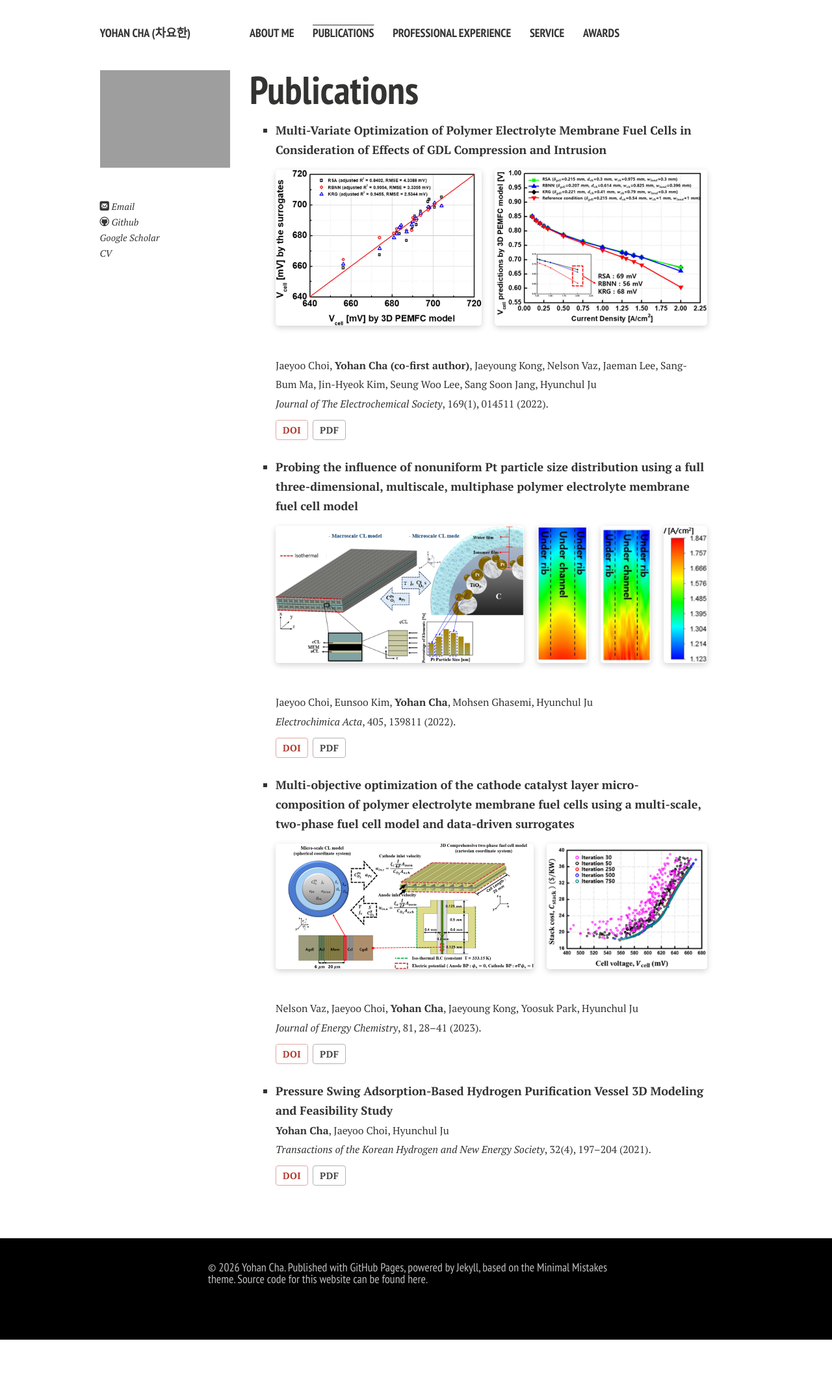
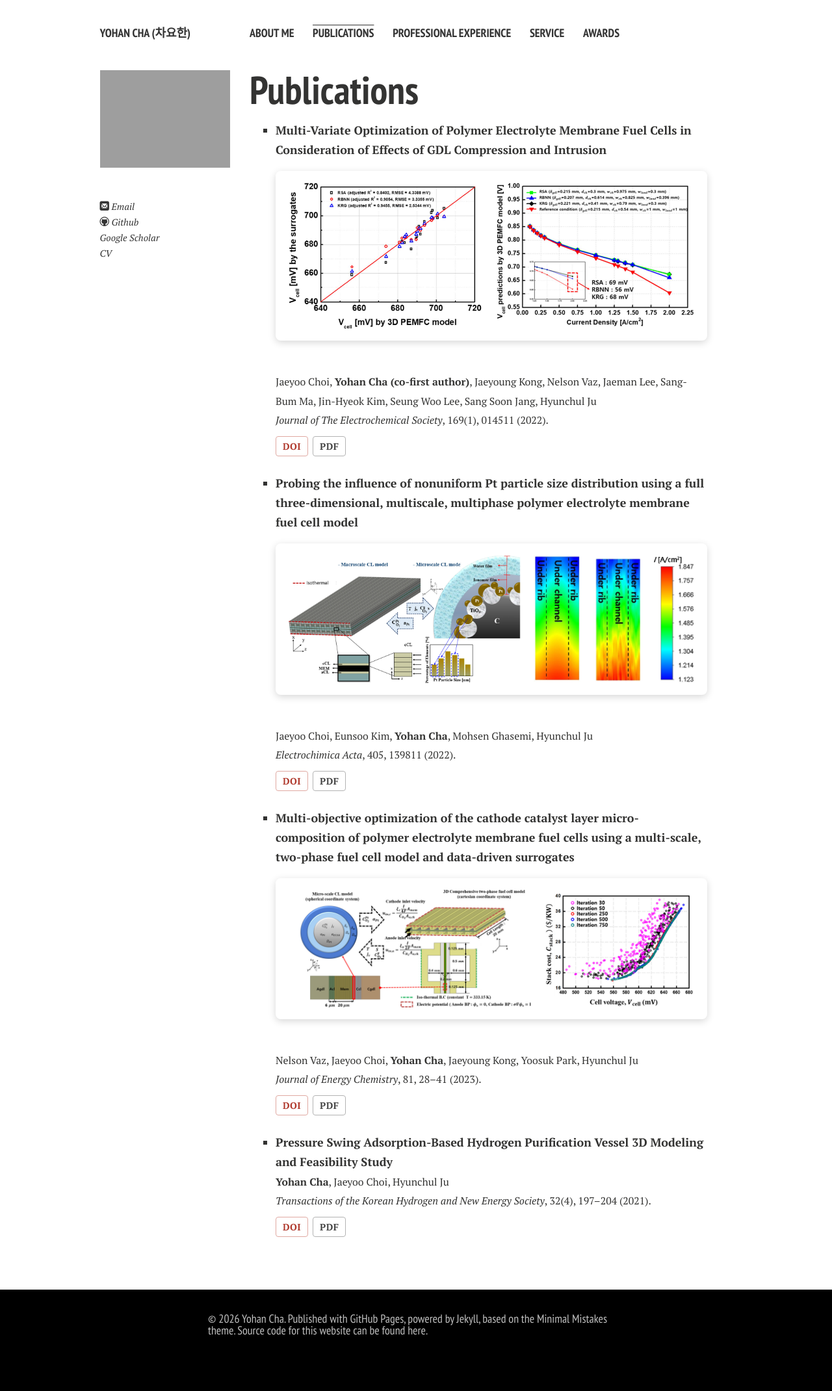
Before and after one commit to powerfulsmooth/powerfulsmooth.github.io, a Jekyll site: the page built from publications.md, in a window 1280 px wide. Shown: the whole page at 65% size. Built offline with Jekyll 4.4.1, drawn with Linux system fonts in a browser that asks for light colours; nearby versions of some CDN libraries; comment, search, counter and statistics services are not loaded; a style sheet for code colours, icons or effects is not loaded; before the commit the page ends 2061 px from its top, so only the background shows below that.

Commit message:
Add files via upload

```diff
--- a/_includes/head.html
+++ b/_includes/head.html
@@ -77,10 +77,10 @@
 }
 /* 2) Publication figure rows: side-by-side, scale with zoom, stack only on mobile.
       3) Card-style frame (rounded corners + soft shadow) around figures. */
-.pubfig-row{display:flex; flex-wrap:nowrap; gap:20px; align-items:center; margin:16px 0; max-width:880px;}
-.pubfig-row img{min-width:0; height:auto; display:block; border-radius:5px; box-shadow:0 3px 10px rgba(0,0,0,0.18);}
+.pubfig-row{display:flex; flex-wrap:nowrap; gap:20px; align-items:center; margin:18px 0; max-width:920px; padding:18px 20px; background:#fff; border-radius:8px; box-shadow:0 3px 12px rgba(0,0,0,0.16); box-sizing:border-box;}
+.pubfig-row img{min-width:0; height:auto; display:block;}
 @media (max-width:700px){
-  .pubfig-row{flex-wrap:wrap; gap:16px; justify-content:center; max-width:100%;}
+  .pubfig-row{flex-wrap:wrap; gap:16px; justify-content:center; max-width:100%; padding:14px;}
   .pubfig-row img{flex:none !important; width:auto; max-width:100%; max-height:220px;}
 }
 </style>
```
